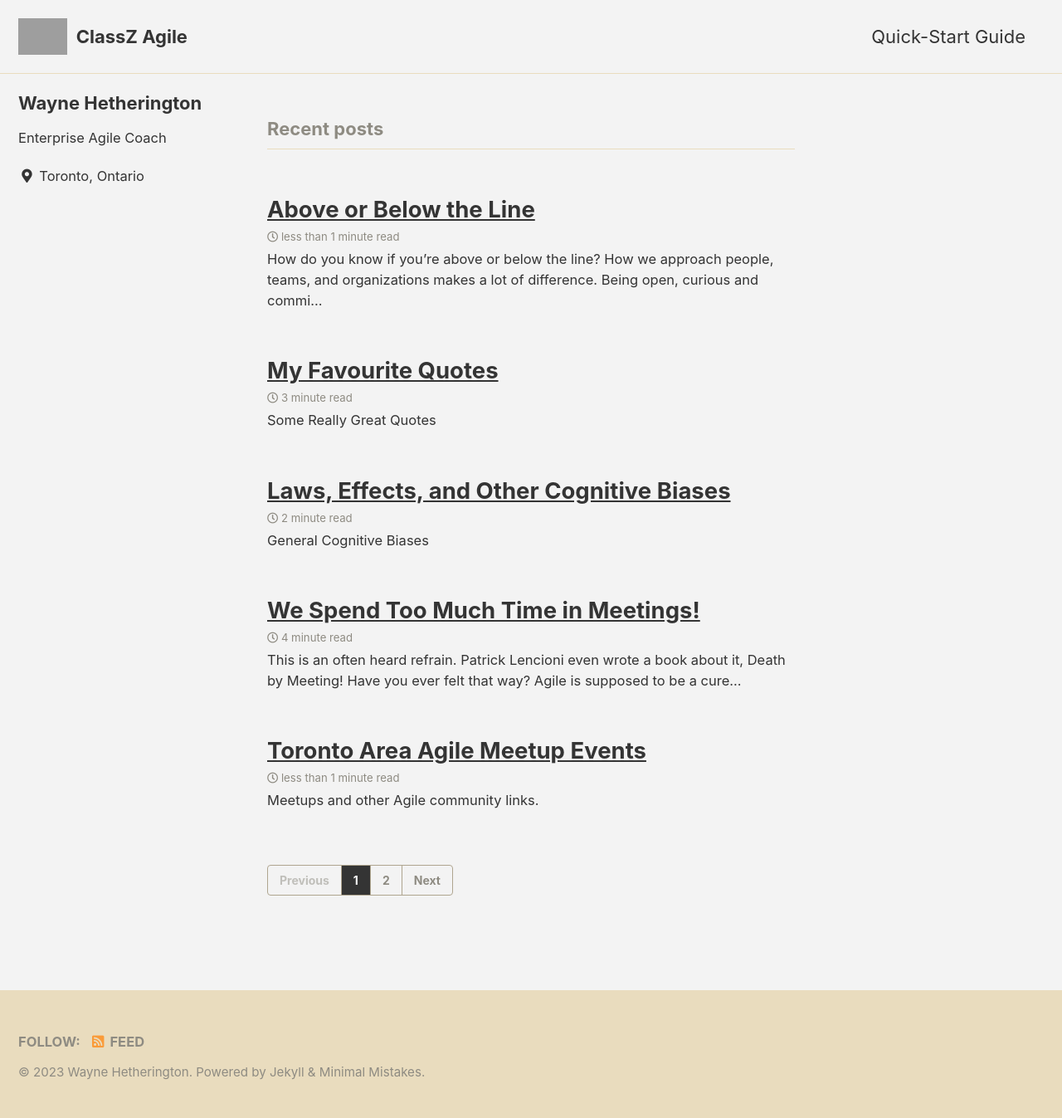
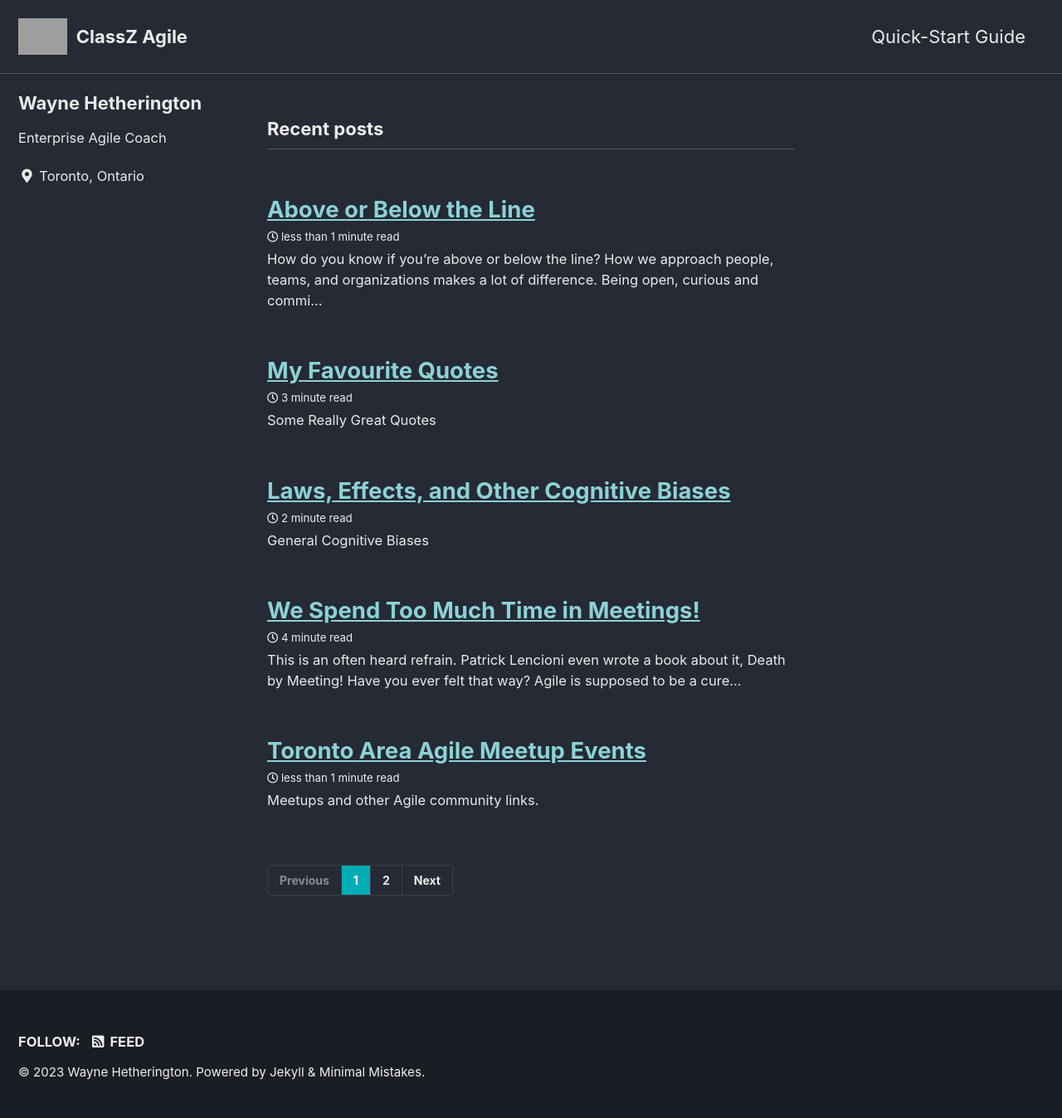
Before and after one commit to waynehet/classz.github.io, a Jekyll site: the page built from index.html, in a window 1280 px wide. Shown: the whole page at 83% size. Built offline with Jekyll 4.4.1, drawn with Linux system fonts in a browser that asks for light colours; cached includes are drawn as plain includes; the list of posts is cut into pages by our own code; grey boxes are pictures that could not be loaded.

Commit message:
changing skin to dark

```diff
--- a/_config.yml
+++ b/_config.yml
@@ -12,7 +12,7 @@
 
 # theme                  : "minimal-mistakes-jekyll"
 # remote_theme           : "mmistakes/minimal-mistakes"
-minimal_mistakes_skin    : "dirt" #"default", "air", "aqua", "contrast", "dark", "dirt", "neon", "mint", "plum", "sunrise"
+minimal_mistakes_skin    : "dark" #"default", "air", "aqua", "contrast", "dark", "dirt", "neon", "mint", "plum", "sunrise"
 
 # Site Settings
 locale                   : "en-US"
```
